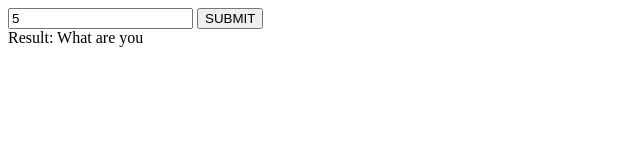
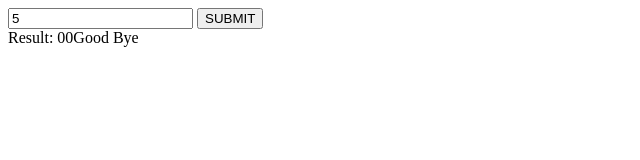
Before and after one commit to Achalfullstackdeveloper/nodejs, a plain HTML site: page include.html in a window 1280 px wide. Both pictures are taken after typing "5" into the empty fields and a click on the button "SUBMIT". Shown: the full height of the page, 0-640 px from the left. Drawn offline with Linux system fonts and the light colour scheme.

Commit message:
Add files via upload

```diff
--- a/include.html
+++ b/include.html
@@ -44,15 +44,74 @@
         //      console.log(ans,que);
         //      document.getElementById("output").innerHTML = "Result: " + ans+que;
         //     }
+        // function practise(){
+        //  const sen ="I like apple it";
+        // const ans = sen.substring(2,6);
+        // // const que = sen.slice(3,4);
+        //  console.log(ans);
+        //  document.getElementById("output").innerHTML = "Result: " + ans;
+        // }
         // function practise() {
         //     const sen = "How are you";
         //     const ans = sen.split(" ");
         //     console.log(ans);
         //     document.getElementById("output").innerHTML = "Result: " + ans;
         // }
-          function practise() {
-            const sen = "How are you";
-            const ans = sen.replace("How","What");
+        // function practise() {
+        //     const sen = "How are you";
+        //     const ans = sen.replace("How","What");
+        //     console.log(ans);
+        //     document.getElementById("output").innerHTML = "Result: " + ans;
+        // }
+        //  function practise() {
+        //     let sen = "How are you";
+        //      sen = sen.replace("How","What");
+        //     console.log(sen);
+        //     document.getElementById("output").innerHTML = "Result: " + sen;
+        // }
+        //   function practise() {
+        //     const sen = "    you";
+        //     const ans = sen.trim();
+        //     console.log(ans);
+        //     document.getElementById("output").innerHTML = "Result: " + ans;
+        // }
+        //  function practise() {
+        //     const sen = "    you";
+        //     const ans = sen.trimStart();
+        //     console.log(ans);
+        //     document.getElementById("output").innerHTML = "Result: " + ans;
+        // }
+        //  function practise() {
+        //     const sen = "    you  ";
+        //     const ans = sen.trimEnd();
+        //     console.log(ans);
+        //     document.getElementById("output").innerHTML = "Result: " + ans;
+        // }
+        //  function practise() {
+        //     const sen = "programming";
+        //     const ans = sen.charAt(6);
+        //     console.log(ans);
+        //     document.getElementById("output").innerHTML = "Result: " + ans;
+        // }
+
+        //  function practise() {
+        //     const sen = "programming";
+        //     const ans = sen.repeat(6);
+        //     console.log(ans);
+        //     document.getElementById("output").innerHTML = "Result: " + ans;
+        // }
+        //   function practise() {
+        //             const sen = "programming";
+        //             const str2="enjoy";
+        //             // const ans = str2+sen;
+        //             //    const ans = str2.concat(sen);
+        //                const ans = str2.concat("hello")
+        //             console.log(ans);
+        //             document.getElementById("output").innerHTML = "Result: " + ans;
+        //         }
+        function practise() {
+            const str = "Good Bye";
+            const ans = str.padStart(10, "0")
             console.log(ans);
             document.getElementById("output").innerHTML = "Result: " + ans;
         }
```
